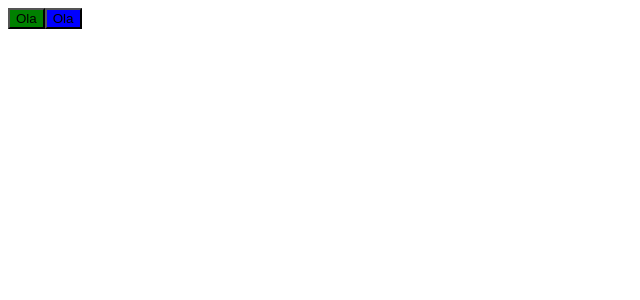
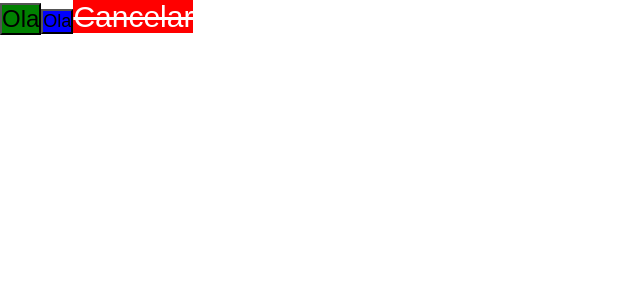
Before and after one commit to Jonatan1103/Ebac-github, a React (Create React App) app: page / in a window 1280 px wide. Shown: the top 300 px of the page, without its empty margins (0-640 px from the left). Built offline with nearby package versions, Linux system fonts and the light colour scheme.

Commit message:
styled configurado

```diff
--- a/src/App.tsx
+++ b/src/App.tsx
@@ -1,9 +1,13 @@
 import Teste from './Teste';
+import Global from './styles';
 
 function App() {
 
   return (
-    <Teste/>
+    <>
+      <Global />
+      <Teste />
+    </>
   );
 }
 
--- a/src/Teste.tsx
+++ b/src/Teste.tsx
@@ -1,18 +1,33 @@
 import styled  from "styled-components";
 
 type BotaoProps = {
-  principal: boolean
+  principal?: boolean
+  font?: string
 }
 
 const Botao = styled.button<BotaoProps>`
   background-color: ${props => props.principal ? 'green' : 'blue'};
+  font-size: ${props => props.font || '16px'};
+`
+const BotaoPerigo = styled(Botao)`
+  background-color: red;
+  color: white;
+
+  span {
+    text-decoration: line-through;
+  }
 `
 
 function Teste() {
   return(
     <>
-      <Botao principal>Ola</Botao>
-      <Botao principal={false}>Ola</Botao>
+      <Botao font='24px' principal>Ola</Botao>
+      <Botao font='18px'>Ola</Botao>
+      <BotaoPerigo as={'a'} font='30px'>
+        <span>
+          Cancelar
+        </span>
+      </BotaoPerigo>
     </>
   )
 }
--- /dev/null
+++ b/src/styles.ts
@@ -0,0 +1,11 @@
+import { createGlobalStyle } from 'styled-components'
+
+const Global = createGlobalStyle`
+  * {
+    margin: 0;
+    padding: 0;
+    font-family: sans-serif
+  }
+`
+
+export default Global
```
